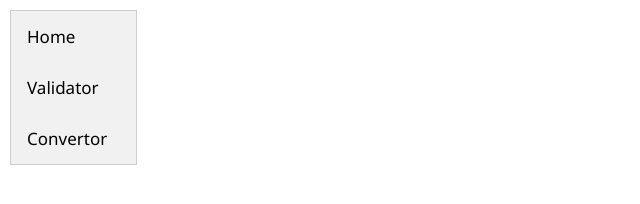
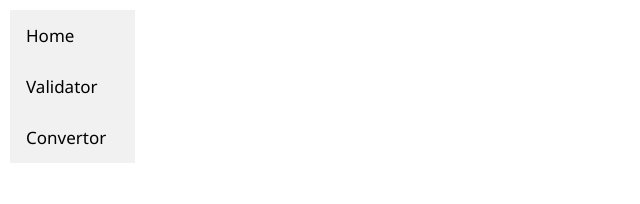
Before and after one commit to HongbinZhou/helloElectron, an Electron app: page index.html in a window 800 px wide. Shown: the full height of the page, 0-640 px from the left. Drawn offline with nearby package versions, Linux system fonts and the light colour scheme.

Commit message:
tune tab style.

```diff
--- a/tab-style.css
+++ b/tab-style.css
@@ -4,13 +4,10 @@ ul.tab {
     margin: 0;
     padding: 0;
     overflow: hidden;
-    border: 1px solid #ccc;
     background-color: #f1f1f1;
     /* position: absolute; */
     float: left;
-    /* margin: 50px 0 0 0; */
     width: 125px;
-
 }
 
 /* Float the list items side by side */
@@ -18,9 +15,9 @@ ul.tab {
 
 /* Style the links inside the list items */
 ul.tab li a {
-    display: inline-block;
+    display: block;
     color: black;
-    text-align: center;
+    text-align: left;
     padding: 14px 16px;
     text-decoration: none;
     transition: 0.3s;
```
